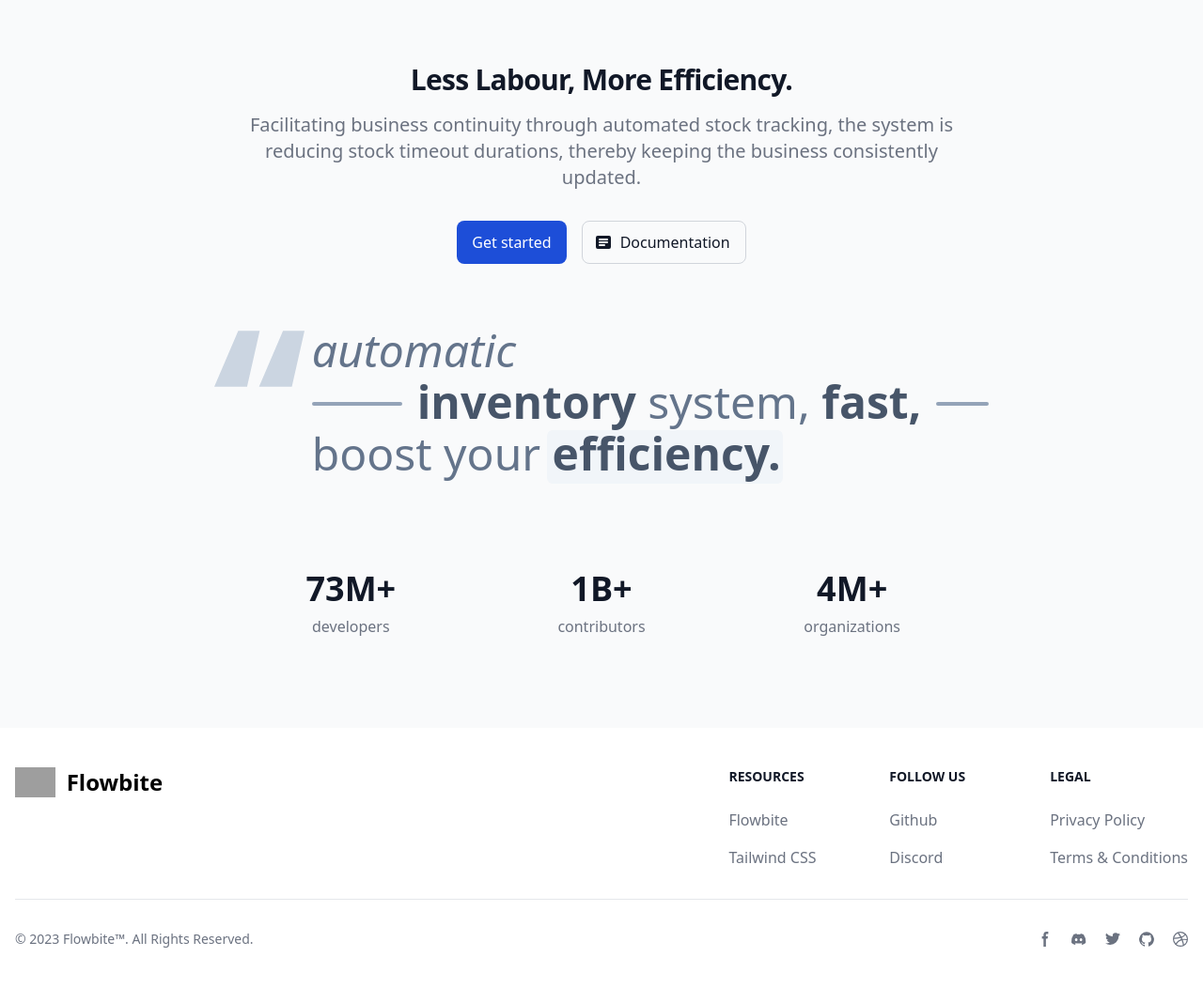
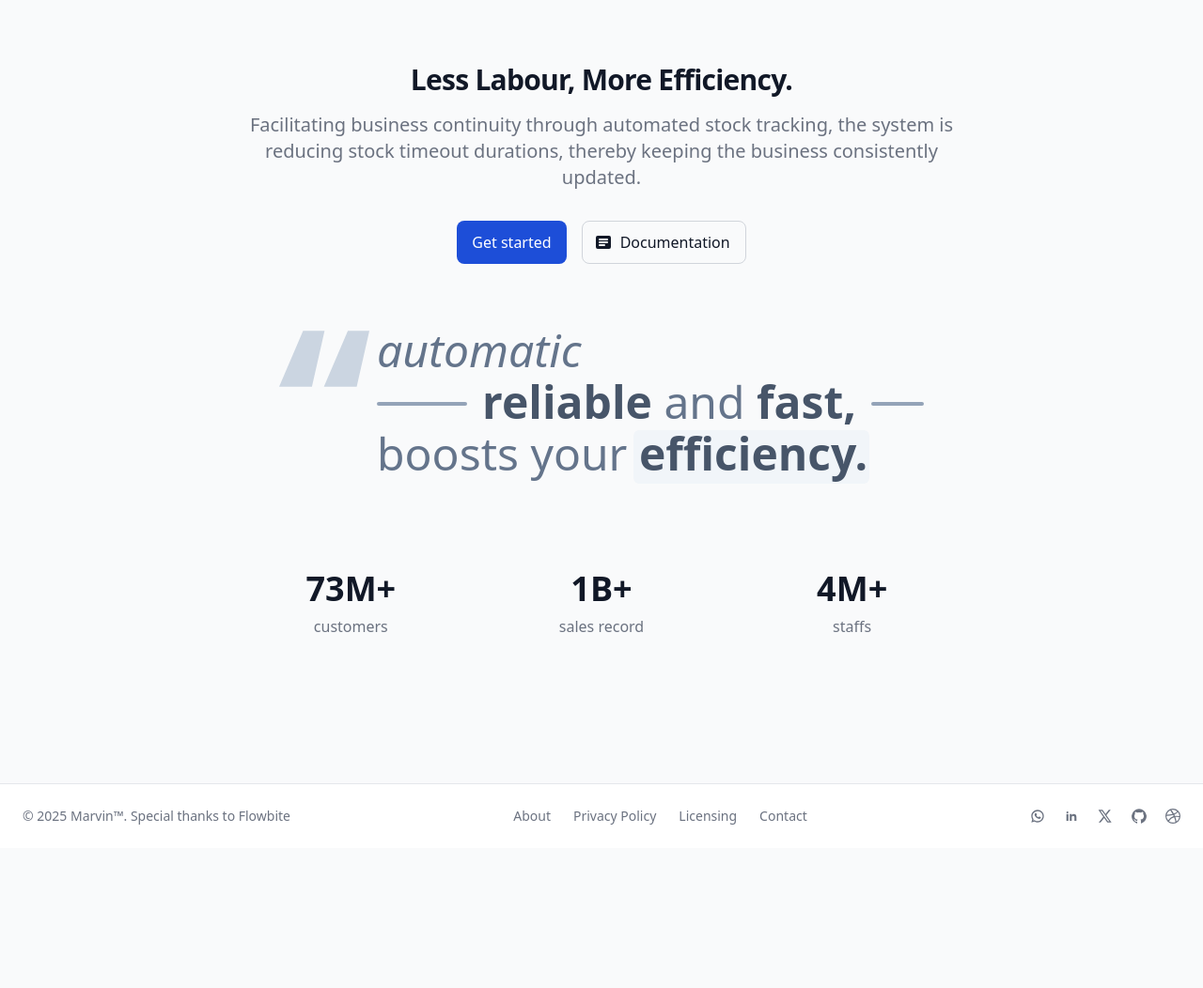
Before and after one commit to AsesGit/asesfuto, a website: page index.html in a window 1280 px wide. Shown: the part 1942-2994 px from the top of the page at 94% size. After the commit the page ends 2845 px from the top, so only its background shows below. Drawn offline with nearby package versions, Linux system fonts and the light colour scheme; grey boxes are pictures that could not be loaded; a script that the page names is missing.

Commit message:
completed the aboujt session

```diff
--- a/index.html
+++ b/index.html
@@ -31,7 +31,8 @@
 
   <!--Aos-->
   <link rel="stylesheet" href="https://unpkg.com/aos@2.3.4/dist/aos.css">
-
+  <!--counter js-->
+  <script src="https://cdn.jsdelivr.net/npm/@srexi/purecounterjs@1.5.0/dist/purecounter_vanilla.min.js"></script>
 
   <style type="text/css" media="all">
   /* Enable smooth scrolling for the entire page */
@@ -67,7 +68,7 @@
   }
   </style>
 </head>
-<body class="bg-gray-50 dark:bg-gray-900 px-2 relative">
+<body class="bg-gray-50 dark:bg-gray-900 px-2 relative pb-0">
 
 
 <nav class="bg-white dark:bg-gray-900 fixed w-full z-20 top-0 start-0 border-b border-gray-200 dark:border-gray-600">
@@ -230,7 +231,7 @@
   </section>
 
 
-  <blockquote class="flex gap-2 pt-2 text-3xl text-slate-500 md:text-4xl lg:pt-0 lg:text-5xl dark:text-slate-400 pb-8 justify-center">
+  <blockquote class="flex gap-2 py-16 text-3xl text-slate-500 md:text-4xl lg:pt-0 lg:text-5xl dark:text-slate-400 pb-8 justify-center">
     <svg xmlns="http://www.w3.org/2000/svg" viewBox="0 0 20 20" role="img" fill="currentColor" class="-mt-1 h-10 text-slate-300 md:-mt-3 md:h-16 lg:h-24 dark:text-slate-800">
       <path d="M7.27273 16.3833H0L5.30713 4H10.0737L7.27273 16.3833ZM17.199 16.3833H9.92629L15.2334 4H20L17.199 16.3833Z"></path>
     </svg>
@@ -239,114 +240,91 @@
       <span class="flex items-center gap-2 leading-[1.15] lg:gap-4">
         <span class="mt-1 h-0.5 w-8 rounded-full bg-slate-400 lg:h-1 lg:w-24 dark:bg-slate-600"></span>
         <span>
-          <strong class="font-extrabold text-slate-600 dark:text-slate-300">inventory</strong>
-          system,
+          <strong class="font-extrabold text-slate-600 dark:text-slate-300">reliable
+          </strong>
+          and
           <strong class="font-extrabold text-slate-600 dark:text-slate-300">fast,</strong>
         </span>
         <span class="mt-1 h-0.5 w-6 rounded-full bg-slate-400 lg:h-1 lg:w-14 dark:bg-slate-600"></span>
       </span>
       <span class="leading-[1.15]">
-        boost your
+        boosts your
         <strong class="relative font-extrabold text-slate-600 dark:text-slate-300">
           <span class="absolute -left-0.5 bottom-0 right-0 top-1 z-[-1] rounded-md bg-slate-100 px-1 lg:-left-1.5 lg:-right-0.5 lg:bottom-0 lg:top-2 dark:bg-slate-800"></span>efficiency.</strong>
       </span>
     </span>
   </blockquote>
 
-<section class="mb-8">
+<section class="pb-40" data-aos="fade-up">
   <div class="max-w-screen-xl px-4 py-8 mx-auto text-center lg:py-16 lg:px-6">
       <dl class="grid max-w-screen-md gap-8 mx-auto text-gray-900 sm:grid-cols-3 dark:text-white">
           <div class="flex flex-col items-center justify-center">
-              <dt class="mb-2 text-3xl md:text-4xl font-extrabold">73M+</dt>
-              <dd class="font-light text-gray-500 dark:text-gray-400">developers</dd>
+              <dt class="mb-2 text-3xl md:text-4xl font-extrabold counting" data-purecounter-start="0" data-purecounter-end="217" data-purecounter-duration="2.5">73M+</dt>
+              <dd class="font-light text-gray-500 dark:text-gray-400">customers</dd>
           </div>
           <div class="flex flex-col items-center justify-center">
-              <dt class="mb-2 text-3xl md:text-4xl font-extrabold">1B+</dt>
-              <dd class="font-light text-gray-500 dark:text-gray-400">contributors</dd>
+              <dt class="mb-2 text-3xl md:text-4xl font-extrabold counting" data-purecounter-start="0" data-purecounter-end="571" data-purecounter-duration="2">1B+</dt>
+              <dd class="font-light text-gray-500 dark:text-gray-400">sales record</dd>
           </div>
           <div class="flex flex-col items-center justify-center">
-              <dt class="mb-2 text-3xl md:text-4xl font-extrabold">4M+</dt>
-              <dd class="font-light text-gray-500 dark:text-gray-400">organizations</dd>
+              <dt class="mb-2 text-3xl md:text-4xl font-extrabold counting" data-purecounter-start="0" data-purecounter-end="51" data-purecounter-duration="3">4M+</dt>
+              <dd class="font-light text-gray-500 dark:text-gray-400" >staffs</dd>
           </div>
       </dl>
   </div>
   </section>
 
-<footer class="bg-white dark:bg-gray-900 static -mx-2 bottom-0 right-0 left-0 py-2.5 mt-30">
-    <div class="mx-auto w-full max-w-screen-xl p-4 py-6 lg:py-8">
-        <div class="md:flex md:justify-between">
-          <div class="mb-6 md:mb-0">
-              <a href="https://flowbite.com/" class="flex items-center">
-                  <img src="https://flowbite.com/docs/images/logo.svg" class="h-8 me-3" alt="FlowBite Logo" />
-                  <span class="self-center text-2xl font-semibold whitespace-nowrap dark:text-white">Flowbite</span>
-              </a>
-          </div>
-          <div class="grid grid-cols-2 gap-8 sm:gap-6 sm:grid-cols-3">
-              <div>
-                  <h2 class="mb-6 text-sm font-semibold text-gray-900 uppercase dark:text-white">Resources</h2>
-                  <ul class="text-gray-500 dark:text-gray-400 font-medium">
-                      <li class="mb-4">
-                          <a href="https://flowbite.com/" class="hover:underline">Flowbite</a>
+
+
+<footer class="absolute bottom-0 left-0 z-20 w-full p-4 bg-white border-t border-gray-200 shadow-sm md:flex md:items-center md:justify-between md:p-6 dark:bg-gray-800 dark:border-gray-600">
+    <span class="text-sm text-gray-500 sm:text-center dark:text-gray-400">© 2025 <a href="https://flowbite.com/" class="hover:underline">Marvin™</a>.  Special thanks to Flowbite
+    </span>
+
+    <ul class="flex flex-wrap items-center mt-3 text-sm font-medium text-gray-500 dark:text-gray-400 sm:mt-0">
+        <li>
+            <a href="#about" class="hover:underline me-4 md:me-6">About</a>
         </li>
         <li>
-                          <a href="https://tailwindcss.com/" class="hover:underline">Tailwind CSS</a>
+            <a href="documentation.html" class="hover:underline me-4 md:me-6">Privacy Policy</a>
+        </li>
+        <li>
+            <a href="#" class="hover:underline me-4 md:me-6">Licensing</a>
+        </li>
+        <li>
+            <a href="#contact" class="hover:underline">Contact</a>
         </li>
     </ul>
-              </div>
     <div>
-                  <h2 class="mb-6 text-sm font-semibold text-gray-900 uppercase dark:text-white">Follow us</h2>
-                  <ul class="text-gray-500 dark:text-gray-400 font-medium">
-                      <li class="mb-4">
-                          <a href="https://github.com/themesberg/flowbite" class="hover:underline ">Github</a>
-                      </li>
-                      <li>
-                          <a href="https://discord.gg/4eeurUVvTy" class="hover:underline">Discord</a>
-                      </li>
-                  </ul>
-              </div>
-              <div>
-                  <h2 class="mb-6 text-sm font-semibold text-gray-900 uppercase dark:text-white">Legal</h2>
-                  <ul class="text-gray-500 dark:text-gray-400 font-medium">
-                      <li class="mb-4">
-                          <a href="#" class="hover:underline">Privacy Policy</a>
-                      </li>
-                      <li>
-                          <a href="#" class="hover:underline">Terms &amp; Conditions</a>
-                      </li>
-                  </ul>
-              </div>
-          </div>
-      </div>
-      <hr class="my-6 border-gray-200 sm:mx-auto dark:border-gray-700 lg:my-8" />
-      <div class="sm:flex sm:items-center sm:justify-between">
-          <span class="text-sm text-gray-500 sm:text-center dark:text-gray-400">© 2023 <a href="https://flowbite.com/" class="hover:underline">Flowbite™</a>. All Rights Reserved.
-          </span>
       <div class="flex mt-4 sm:justify-center sm:mt-0">
-              <a href="#" class="text-gray-500 hover:text-gray-900 dark:hover:text-white">
-                  <svg class="w-4 h-4" aria-hidden="true" xmlns="http://www.w3.org/2000/svg" fill="currentColor" viewBox="0 0 8 19">
-                        <path fill-rule="evenodd" d="M6.135 3H8V0H6.135a4.147 4.147 0 0 0-4.142 4.142V6H0v3h2v9.938h3V9h2.021l.592-3H5V3.591A.6.6 0 0 1 5.592 3h.543Z" clip-rule="evenodd"/>
+              <a href="https://wa.me/2349051419261" class="text-gray-500 hover:text-gray-900 dark:hover:text-white" target="_blank">
+                  <svg class="w-4 h-4" aria-hidden="true" xmlns="http://www.w3.org/2000/svg" width="24" height="24" fill="none" viewBox="0 0 24 24">
+                    <path fill="currentColor" fill-rule="evenodd" d="M12 4a8 8 0 0 0-6.895 12.06l.569.718-.697 2.359 2.32-.648.379.243A8 8 0 1 0 12 4ZM2 12C2 6.477 6.477 2 12 2s10 4.477 10 10-4.477 10-10 10a9.96 9.96 0 0 1-5.016-1.347l-4.948 1.382 1.426-4.829-.006-.007-.033-.055A9.958 9.958 0 0 1 2 12Z" clip-rule="evenodd"/>
+                    <path fill="currentColor" d="M16.735 13.492c-.038-.018-1.497-.736-1.756-.83a1.008 1.008 0 0 0-.34-.075c-.196 0-.362.098-.49.291-.146.217-.587.732-.723.886-.018.02-.042.045-.057.045-.013 0-.239-.093-.307-.123-1.564-.68-2.751-2.313-2.914-2.589-.023-.04-.024-.057-.024-.057.005-.021.058-.074.085-.101.08-.079.166-.182.249-.283l.117-.14c.121-.14.175-.25.237-.375l.033-.066a.68.68 0 0 0-.02-.64c-.034-.069-.65-1.555-.715-1.711-.158-.377-.366-.552-.655-.552-.027 0 0 0-.112.005-.137.005-.883.104-1.213.311-.35.22-.94.924-.94 2.16 0 1.112.705 2.162 1.008 2.561l.041.06c1.161 1.695 2.608 2.951 4.074 3.537 1.412.564 2.081.63 2.461.63.16 0 .288-.013.4-.024l.072-.007c.488-.043 1.56-.599 1.804-1.276.192-.534.243-1.117.115-1.329-.088-.144-.239-.216-.43-.308Z"/>
                   </svg>
-                  <span class="sr-only">Facebook page</span>
+
+                  <span class="sr-only">Whatsapp number</span>
               </a>
-              <a href="#" class="text-gray-500 hover:text-gray-900 dark:hover:text-white ms-5">
-                  <svg class="w-4 h-4" aria-hidden="true" xmlns="http://www.w3.org/2000/svg" fill="currentColor" viewBox="0 0 21 16">
-                        <path d="M16.942 1.556a16.3 16.3 0 0 0-4.126-1.3 12.04 12.04 0 0 0-.529 1.1 15.175 15.175 0 0 0-4.573 0 11.585 11.585 0 0 0-.535-1.1 16.274 16.274 0 0 0-4.129 1.3A17.392 17.392 0 0 0 .182 13.218a15.785 15.785 0 0 0 4.963 2.521c.41-.564.773-1.16 1.084-1.785a10.63 10.63 0 0 1-1.706-.83c.143-.106.283-.217.418-.33a11.664 11.664 0 0 0 10.118 0c.137.113.277.224.418.33-.544.328-1.116.606-1.71.832a12.52 12.52 0 0 0 1.084 1.785 16.46 16.46 0 0 0 5.064-2.595 17.286 17.286 0 0 0-2.973-11.59ZM6.678 10.813a1.941 1.941 0 0 1-1.8-2.045 1.93 1.93 0 0 1 1.8-2.047 1.919 1.919 0 0 1 1.8 2.047 1.93 1.93 0 0 1-1.8 2.045Zm6.644 0a1.94 1.94 0 0 1-1.8-2.045 1.93 1.93 0 0 1 1.8-2.047 1.918 1.918 0 0 1 1.8 2.047 1.93 1.93 0 0 1-1.8 2.045Z"/>
+              <a href="https://www.linkedin.com/in/idika-ibiam-4b2a4a375?utm_source=share&utm_campaign=share_via&utm_content=profile&utm_medium=android_app" class="text-gray-500 hover:text-gray-900 dark:hover:text-white ms-5" target="_blank">
+                  <svg class="w-4 h-4" aria-hidden="true" xmlns="http://www.w3.org/2000/svg" width="24" height="24" fill="currentColor" viewBox="0 0 24 24">
+                    <path fill-rule="evenodd" d="M12.51 8.796v1.697a3.738 3.738 0 0 1 3.288-1.684c3.455 0 4.202 2.16 4.202 4.97V19.5h-3.2v-5.072c0-1.21-.244-2.766-2.128-2.766-1.827 0-2.139 1.317-2.139 2.676V19.5h-3.19V8.796h3.168ZM7.2 6.106a1.61 1.61 0 0 1-.988 1.483 1.595 1.595 0 0 1-1.743-.348A1.607 1.607 0 0 1 5.6 4.5a1.601 1.601 0 0 1 1.6 1.606Z" clip-rule="evenodd"/>
+                    <path d="M7.2 8.809H4V19.5h3.2V8.809Z"/>
                   </svg>
-                  <span class="sr-only">Discord community</span>
+
+                  <span class="sr-only">linkedin</span>
               </a>
-              <a href="#" class="text-gray-500 hover:text-gray-900 dark:hover:text-white ms-5">
-                  <svg class="w-4 h-4" aria-hidden="true" xmlns="http://www.w3.org/2000/svg" fill="currentColor" viewBox="0 0 20 17">
-                    <path fill-rule="evenodd" d="M20 1.892a8.178 8.178 0 0 1-2.355.635 4.074 4.074 0 0 0 1.8-2.235 8.344 8.344 0 0 1-2.605.98A4.13 4.13 0 0 0 13.85 0a4.068 4.068 0 0 0-4.1 4.038 4 4 0 0 0 .105.919A11.705 11.705 0 0 1 1.4.734a4.006 4.006 0 0 0 1.268 5.392 4.165 4.165 0 0 1-1.859-.5v.05A4.057 4.057 0 0 0 4.1 9.635a4.19 4.19 0 0 1-1.856.07 4.108 4.108 0 0 0 3.831 2.807A8.36 8.36 0 0 1 0 14.184 11.732 11.732 0 0 0 6.291 16 11.502 11.502 0 0 0 17.964 4.5c0-.177 0-.35-.012-.523A8.143 8.143 0 0 0 20 1.892Z" clip-rule="evenodd"/>
+              <a target="_blank" href="https://x.com/Idika510321" class="text-gray-500 hover:text-gray-900 dark:hover:text-white ms-5">
+                  <svg class="w-4 h-4" aria-hidden="true" xmlns="http://www.w3.org/2000/svg" fill="none" viewBox="0 0 24 24">
+                    <path fill="currentColor" d="M13.8 10.5 20.7 2h-3l-5.3 6.5L7.7 2H1l7.8 11-7.3 9h3l5.7-7 5.1 7H22l-8.2-11.5Zm-2.4 3-1.4-2-5.6-7.9h2.3l4.5 6.3 1.4 2 6 8.5h-2.3l-4.9-7Z"></path>
                   </svg>
                   <span class="sr-only">Twitter page</span>
               </a>
-              <a href="#" class="text-gray-500 hover:text-gray-900 dark:hover:text-white ms-5">
+              <a href="https://github.com/IdikaEliada" target="_blank" class="text-gray-500 hover:text-gray-900 dark:hover:text-white ms-5">
                   <svg class="w-4 h-4" aria-hidden="true" xmlns="http://www.w3.org/2000/svg" fill="currentColor" viewBox="0 0 20 20">
                         <path fill-rule="evenodd" d="M10 .333A9.911 9.911 0 0 0 6.866 19.65c.5.092.678-.215.678-.477 0-.237-.01-1.017-.014-1.845-2.757.6-3.338-1.169-3.338-1.169a2.627 2.627 0 0 0-1.1-1.451c-.9-.615.07-.6.07-.6a2.084 2.084 0 0 1 1.518 1.021 2.11 2.11 0 0 0 2.884.823c.044-.503.268-.973.63-1.325-2.2-.25-4.516-1.1-4.516-4.9A3.832 3.832 0 0 1 4.7 7.068a3.56 3.56 0 0 1 .095-2.623s.832-.266 2.726 1.016a9.409 9.409 0 0 1 4.962 0c1.89-1.282 2.717-1.016 2.717-1.016.366.83.402 1.768.1 2.623a3.827 3.827 0 0 1 1.02 2.659c0 3.807-2.319 4.644-4.525 4.889a2.366 2.366 0 0 1 .673 1.834c0 1.326-.012 2.394-.012 2.72 0 .263.18.572.681.475A9.911 9.911 0 0 0 10 .333Z" clip-rule="evenodd"/>
                   </svg>
                   <span class="sr-only">GitHub account</span>
               </a>
-              <a href="#" class="text-gray-500 hover:text-gray-900 dark:hover:text-white ms-5">
+              <a href="https://www.behance.net/idikaibiam" target="_blank" class="text-gray-500 hover:text-gray-900 dark:hover:text-white ms-5">
                   <svg class="w-4 h-4" aria-hidden="true" xmlns="http://www.w3.org/2000/svg" fill="currentColor" viewBox="0 0 20 20">
                     <path fill-rule="evenodd" d="M10 0a10 10 0 1 0 10 10A10.009 10.009 0 0 0 10 0Zm6.613 4.614a8.523 8.523 0 0 1 1.93 5.32 20.094 20.094 0 0 0-5.949-.274c-.059-.149-.122-.292-.184-.441a23.879 23.879 0 0 0-.566-1.239 11.41 11.41 0 0 0 4.769-3.366ZM8 1.707a8.821 8.821 0 0 1 2-.238 8.5 8.5 0 0 1 5.664 2.152 9.608 9.608 0 0 1-4.476 3.087A45.758 45.758 0 0 0 8 1.707ZM1.642 8.262a8.57 8.57 0 0 1 4.73-5.981A53.998 53.998 0 0 1 9.54 7.222a32.078 32.078 0 0 1-7.9 1.04h.002Zm2.01 7.46a8.51 8.51 0 0 1-2.2-5.707v-.262a31.64 31.64 0 0 0 8.777-1.219c.243.477.477.964.692 1.449-.114.032-.227.067-.336.1a13.569 13.569 0 0 0-6.942 5.636l.009.003ZM10 18.556a8.508 8.508 0 0 1-5.243-1.8 11.717 11.717 0 0 1 6.7-5.332.509.509 0 0 1 .055-.02 35.65 35.65 0 0 1 1.819 6.476 8.476 8.476 0 0 1-3.331.676Zm4.772-1.462A37.232 37.232 0 0 0 13.113 11a12.513 12.513 0 0 1 5.321.364 8.56 8.56 0 0 1-3.66 5.73h-.002Z" clip-rule="evenodd"/>
                 </svg>
@@ -354,12 +332,15 @@
               </a>
           </div>
     </div>
-    </div>
 </footer>
+
+
+
 
 
   <script src="scripts/utils/sidebar.js"></script>
   <script src="https://unpkg.com/aos@2.3.4/dist/aos.js"></script>
   <script>AOS.init();</script>
+  <script>new PureCounter({ selector: '.counting', duration: 3 });</script>
 </body>
 </html>
```
Lines whose indentation alone changed are shown as unchanged.
